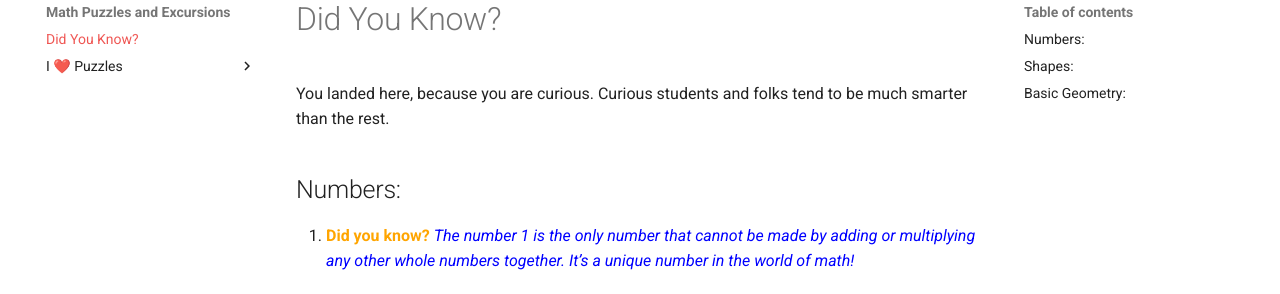
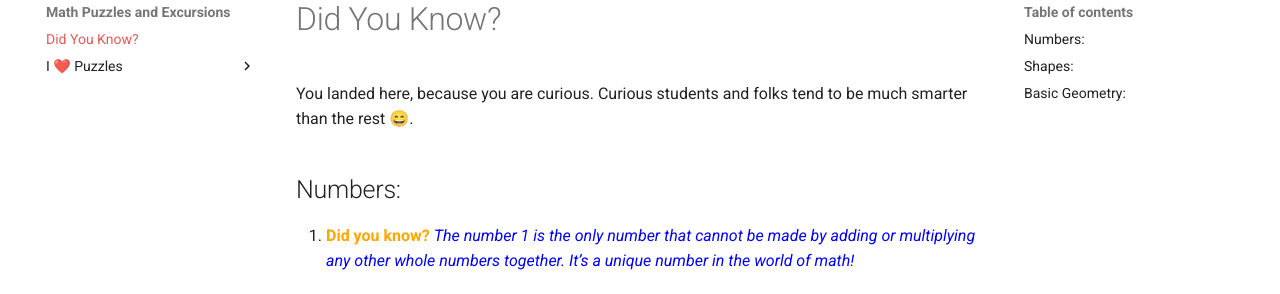
Before and after one commit to baseonballs/mpower-sitedocs, an MkDocs documentation site: the page built from site-docs/mathematics/puzzles/did_you_know.md, in a window 1280 px wide and 900 px high. Shown: the part 147-441 px from the top of the window. Built offline with MkDocs 1.6.1 and Material for MkDocs 9.7.7, drawn with Linux system fonts in a browser that asks for light colours; formulas are drawn with MathJax 3.

Commit message:
added emoji icon

```diff
--- a/site-docs/mathematics/puzzles/did_you_know.md
+++ b/site-docs/mathematics/puzzles/did_you_know.md
@@ -1,6 +1,6 @@
 # Did You Know?
 
-You landed here, because you are curious. Curious students and folks tend to be much smarter than the rest.
+You landed here, because you are curious. Curious students and folks tend to be much smarter than the rest 😄.
 
 ## Numbers:
 1. <span style="color: orange; font-weight:bold; font-style: normal">Did you know?</span> <span style="color: blue; font-weight:normal; font-style: italic">The number 1 is the only number that cannot be made by adding or multiplying any other whole numbers together. It’s a unique number in the world of math!</span>
```
